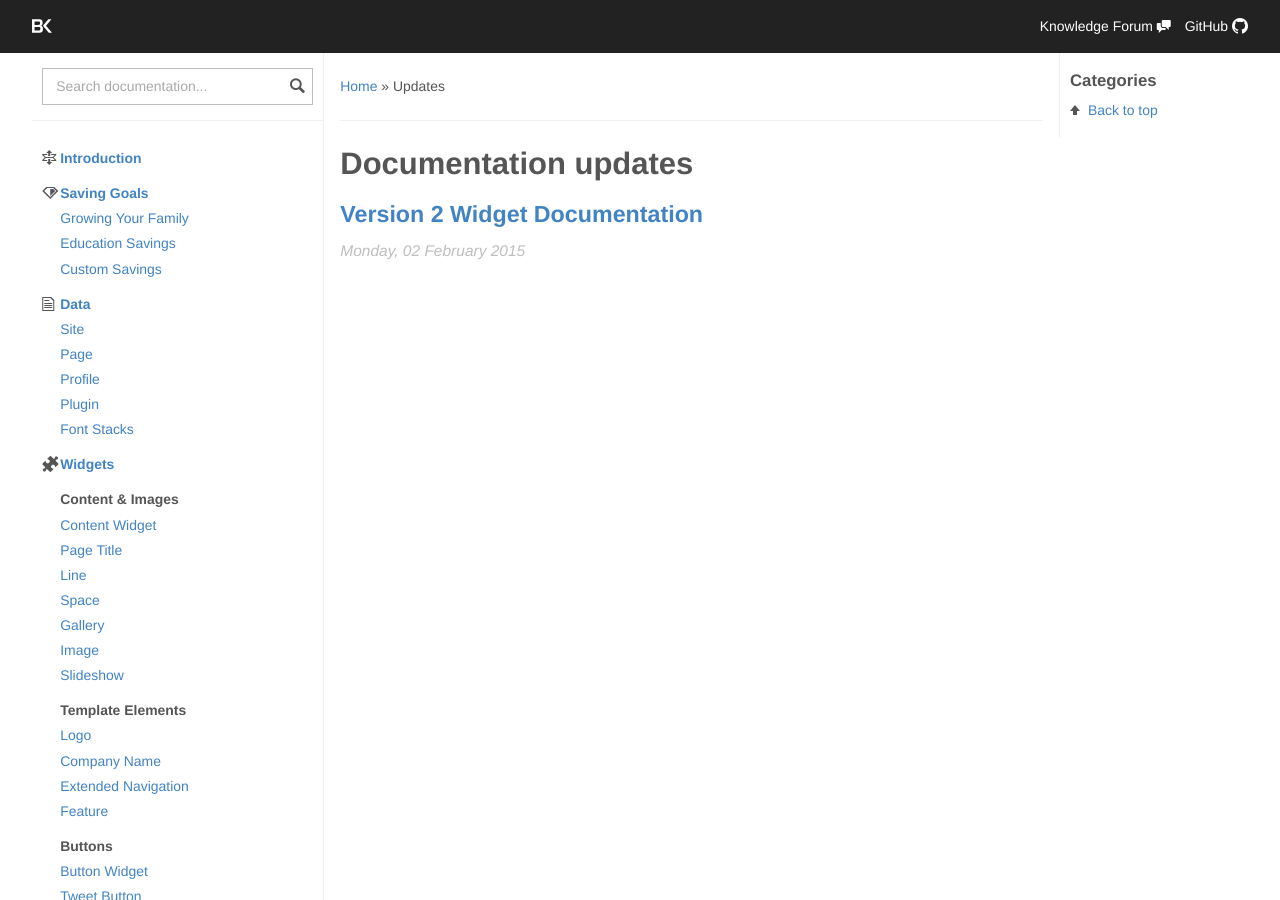
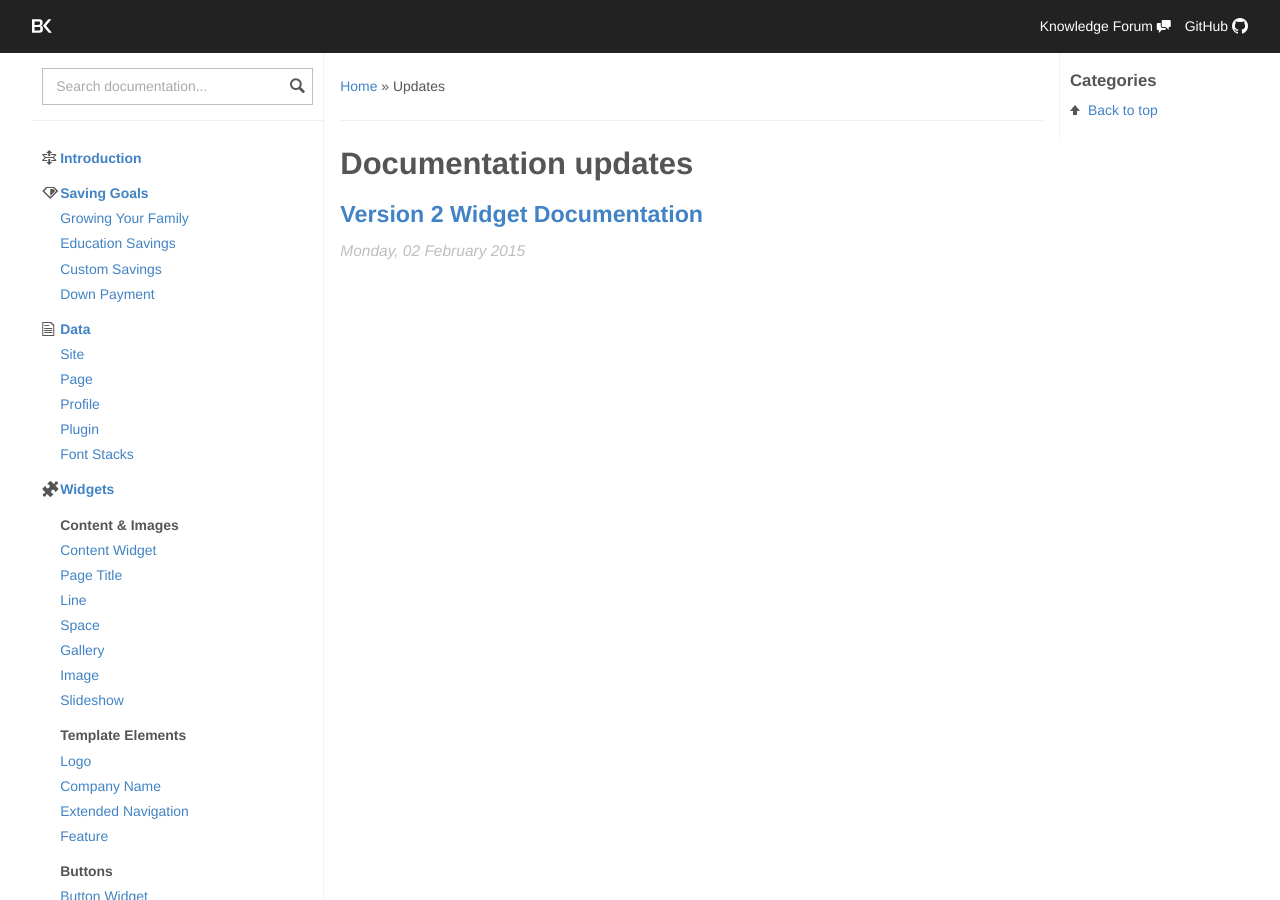
Before and after one commit to skoroth-kw/dockit, a Jekyll site: the page built from updates.md, in a window 1280 px wide and 900 px high. Built offline with Jekyll 4.4.1, drawn with Linux system fonts in a browser that asks for light colours; nearby versions of some CDN libraries.

Commit message:
Updated navigation.yml

```diff
--- a/_data/navigation.yml
+++ b/_data/navigation.yml
@@ -24,6 +24,9 @@ navdocs:
     url: /saving-goals/education-savings/
   - title: Custom Savings
     url: /saving-goals/custom-savings/
+  - title: Down Payment
+    url: /saving-goals/down-payment/
+
 # DATA
 - title: Data
   url: /data/
```
